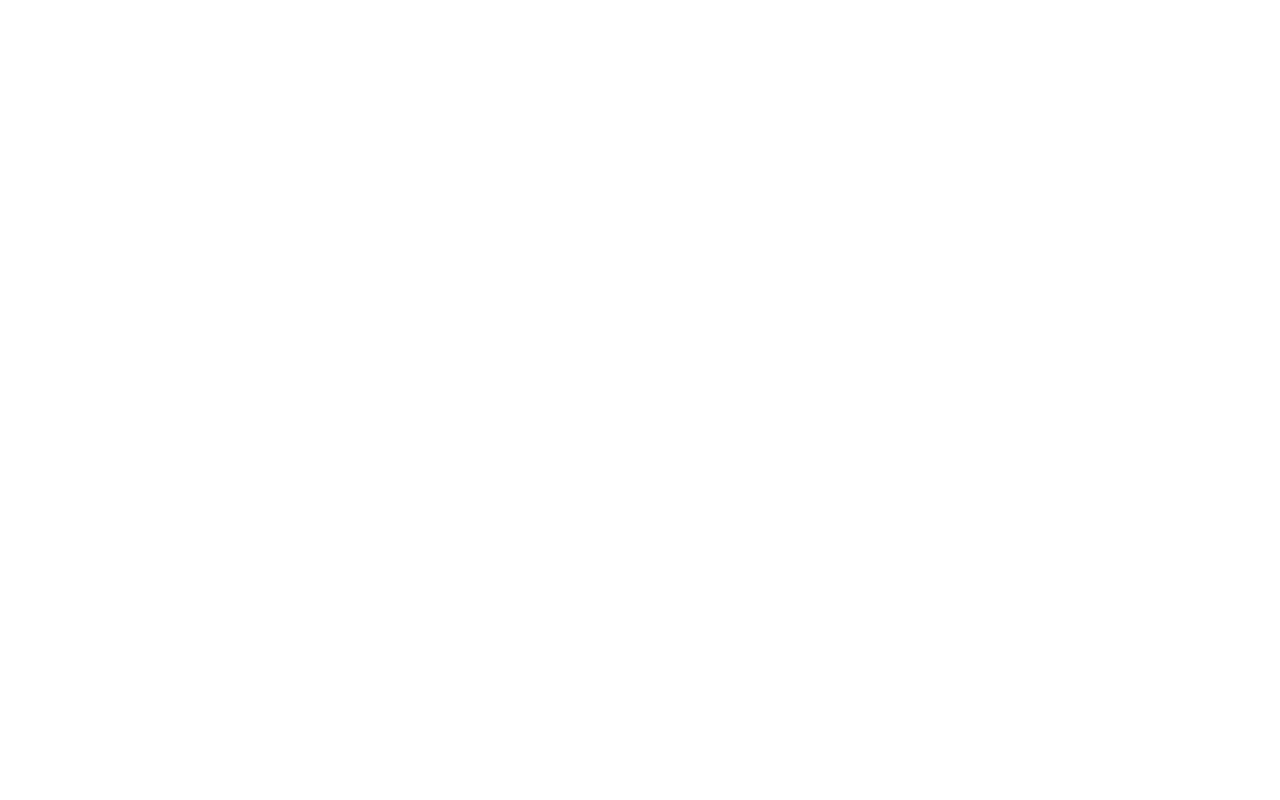
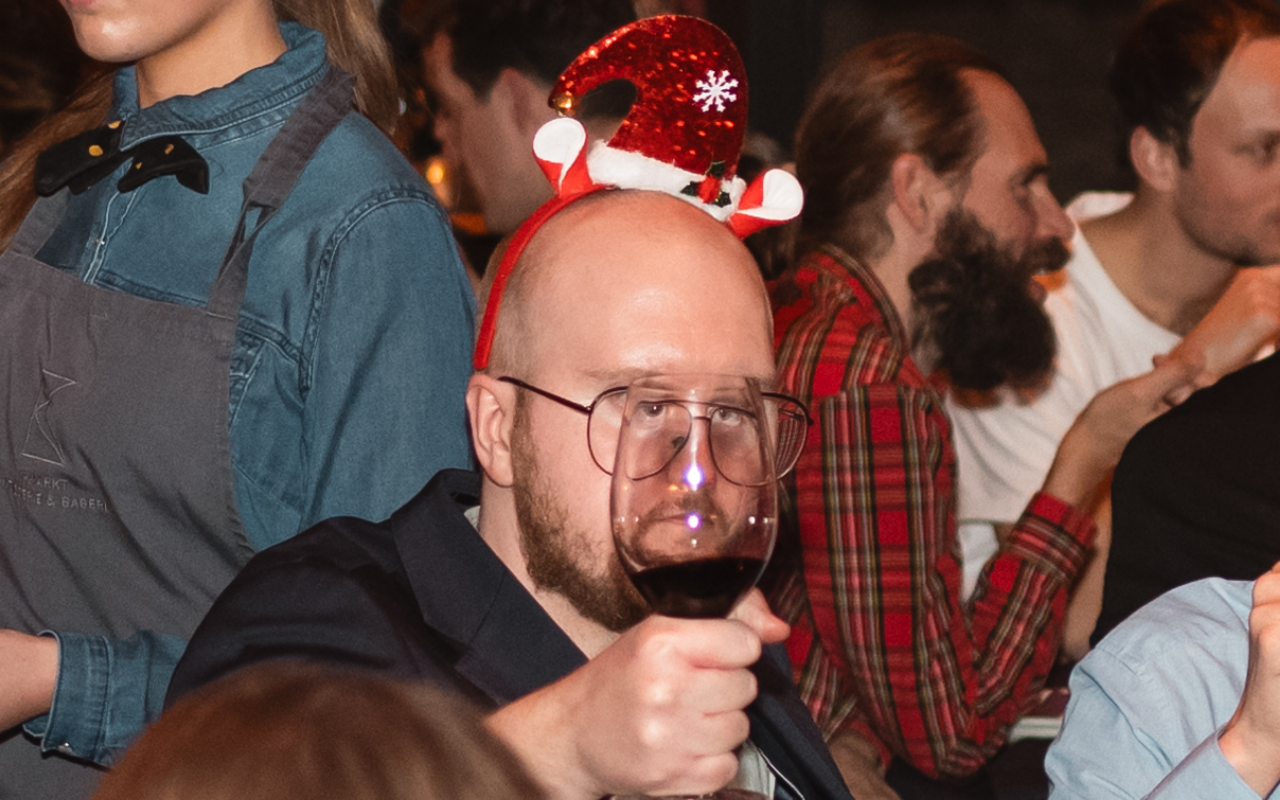
Before and after one commit to JoelFox/vintomten, a plain HTML site: page index.html in a window 1280 px wide. Drawn offline with Linux system fonts and the light colour scheme.

Commit message:
Fix image file

```diff
--- a/index.html
+++ b/index.html
@@ -12,7 +12,7 @@
     body {
       margin: 0;
       padding: 0;
-      background-image: url('vintomten.jpg'); /* Replace 'your-image-url.jpg' with the path to your background image */
+      background-image: url('vintomten.webp'); /* Replace 'your-image-url.jpg' with the path to your background image */
       background-size: cover;
       background-position: center;
       background-attachment: fixed;
```
